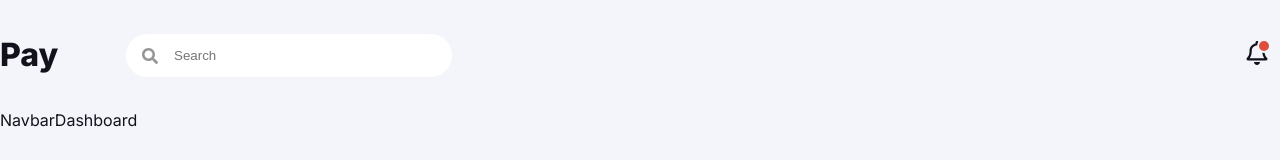
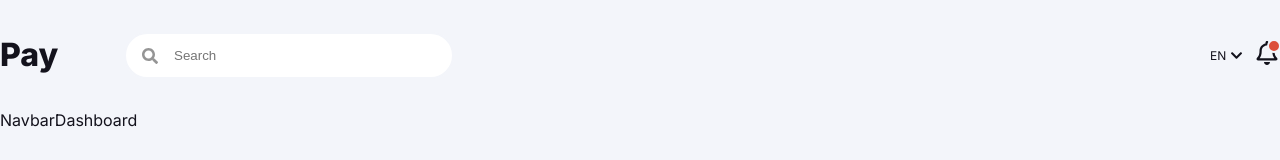
Before and after one commit to randalmaia/pay-dashboard, a Next.js app: page / in a window 1280 px wide. Shown: the top 160 px of the page. Built offline with nearby package versions, Linux system fonts and the light colour scheme.

Commit message:
feature(dashboard): Language Selector component

```diff
--- a/components/Avatar/index.tsx
+++ b/components/Avatar/index.tsx
@@ -1,6 +1,3 @@
-import Logo from "../Logo";
-import InputSearch from "../InputSearch";
-
 import Styles from "./styles";
 
 const Avatar = () => (
--- a/components/Header/index.tsx
+++ b/components/Header/index.tsx
@@ -1,6 +1,7 @@
 import Logo from "../Logo";
 import InputSearch from "../InputSearch";
 import Notification from "../Notification";
+import LanguageSelector from "../LanguageSelector";
 import Avatar from "../Avatar";
 
 import Styles from "./styles";
@@ -9,6 +10,7 @@ const Header = () => (
   <Styles.Header>
     <Logo />
     <InputSearch />
+    <LanguageSelector />
     <Notification />
     <Avatar />
   </Styles.Header>
--- a/components/Header/styles.ts
+++ b/components/Header/styles.ts
@@ -2,7 +2,7 @@ import styled from "styled-components";
 
 const Header = styled.header`
   display: grid;
-  grid-template-columns: 124px auto 80px 45px;
+  grid-template-columns: 124px auto 45px 70px 45px;
   align-items: center;
   width: 100%;
   padding: 30px 0;
--- /dev/null
+++ b/components/LanguageSelector/index.tsx
@@ -0,0 +1,12 @@
+import { FaChevronDown } from "react-icons/fa";
+
+import Styles from "./styles";
+
+const LanguageSelector = () => (
+  <Styles.LanguageSelector>
+    EN
+    <FaChevronDown size={13} />
+  </Styles.LanguageSelector>
+);
+
+export default LanguageSelector;
--- /dev/null
+++ b/components/LanguageSelector/styles.ts
@@ -0,0 +1,16 @@
+import styled from "styled-components";
+import Theme from "../../styles/Theme";
+
+const LanguageSelector = styled.div`
+  cursor: pointer;
+  position: relative;
+  font-size: 12px;
+  display: flex;
+  align-items: center;
+
+  svg {
+    margin-left: 4px;
+  }
+`;
+
+export default { LanguageSelector };
```
